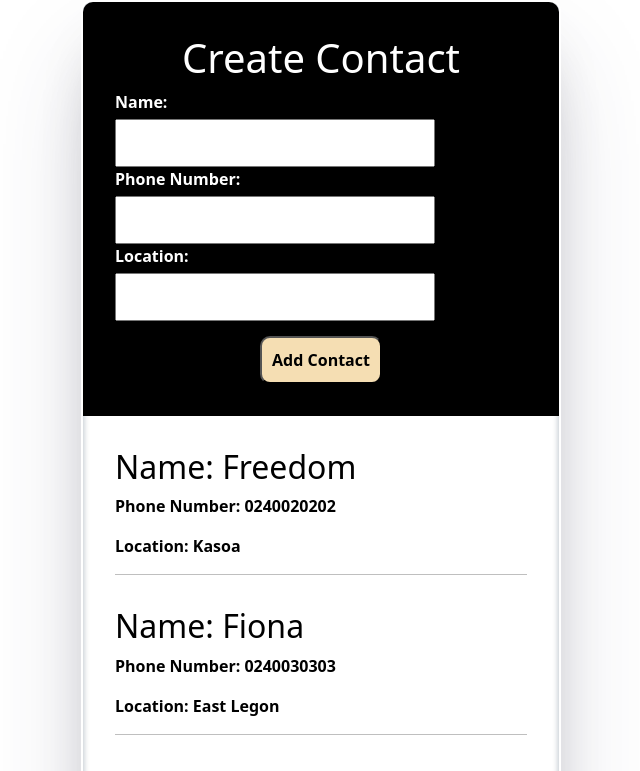
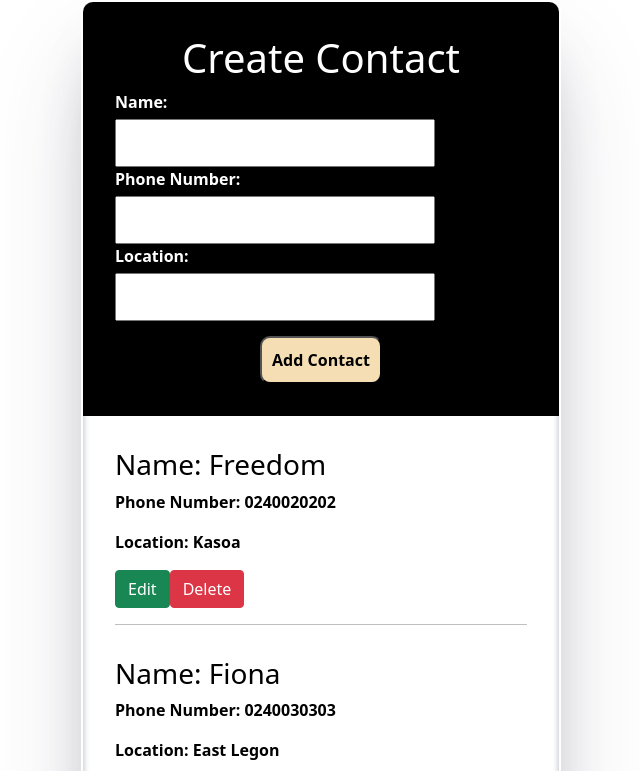
Before and after one commit to Freedom-seven/react-contacts, a React (Create React App) app: page / in a window 1280 px wide. Shown: the top 771 px of the page, without its empty margins (319-959 px from the left). Built offline with nearby package versions, Linux system fonts and the light colour scheme.

Commit message:
add delete function

```diff
--- a/src/Component/Contacts.jsx
+++ b/src/Component/Contacts.jsx
@@ -1,11 +1,19 @@
 import React from 'react';
 
-const Contacts = ({contact, index}) => {
+
+const Contacts = ({contact, deleteContact}) => {
+  const handleDelete = (e) => {
+    deleteContact(contact.id);
+  }
     return (
-        <div style={{margin: "2rem"}} className="contact" key={index}>
-          <h2>Name: {contact.name}</h2>
+        <div style={{margin: "2rem"}} className="contact">
+          <h3>Name: {contact.name}</h3>
           <p>Phone Number: {contact.phoneNumber}</p>
           <p>Location: {contact.location}</p>
+          <div>
+            <button className="btn btn-success edit">Edit</button>
+            <button className="btn btn-danger delete" onClick={handleDelete}>Delete</button>
+            </div>
           <hr />
         </div>
     )
```
